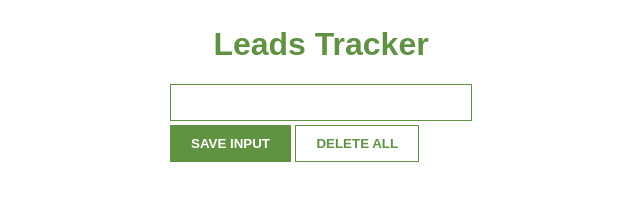
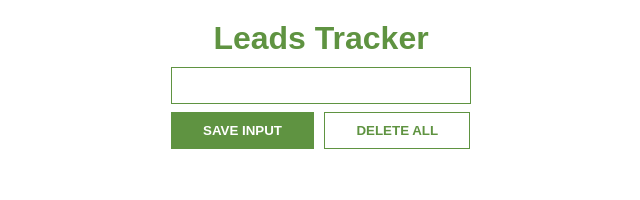
Before and after one commit to jacquikeating/leads-tracker-app, a website built with Vite: page index.html in a window 1280 px wide. Shown: the whole page, without its empty margins (319-959 px from the left). Built offline with nearby package versions, Linux system fonts and the light colour scheme; some packages are replaced by stand-ins of ours; no server answers; the database is empty.

Commit message:
Adjusted spacing

```diff
--- a/index.css
+++ b/index.css
@@ -2,14 +2,14 @@ body {
     margin: 0 auto;
     padding: 10px;
     font-family: Arial, Helvetica, sans-serif;
-    max-width: 302px;
+    max-width: 300px;
 }
 
 h1 {
     color: #5f9341;
     text-align: center;
     width: 100%;
-    margin-top: 1rem;
+    margin: 10px 0;
 }
 
 input {
@@ -17,20 +17,31 @@ input {
     padding: 10px;
     box-sizing: border-box;
     border: 1px solid #5f9341;
-    margin-bottom: 4px;
+    margin-bottom: 8px;
 }
 
 button {
     background: #5f9341;
     color: white;
-    padding: 10px 20px;
+    padding: 10px 31px;
     border: 1px solid #5f9341;
     font-weight: bold;
+    cursor: pointer;
+}
+
+#input-btn:hover {
+    background: #8cc769;
 }
 
 #delete-btn {
     background: white;
     color: #5f9341;
+    margin-left: 6px;
+}
+
+#delete-btn:hover {
+    background: #8cc769;
+    color: white;
 }
 
 ul {
```
